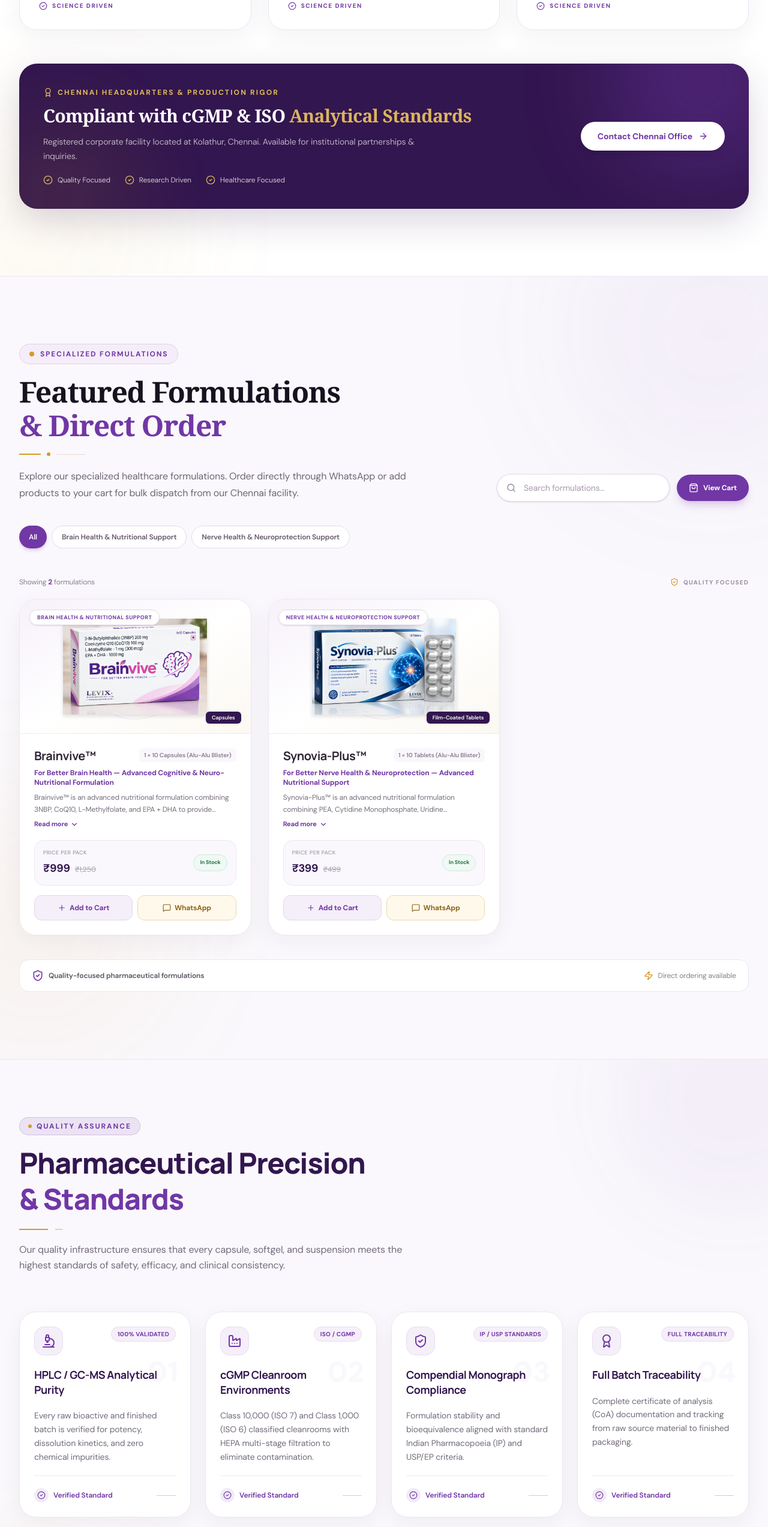
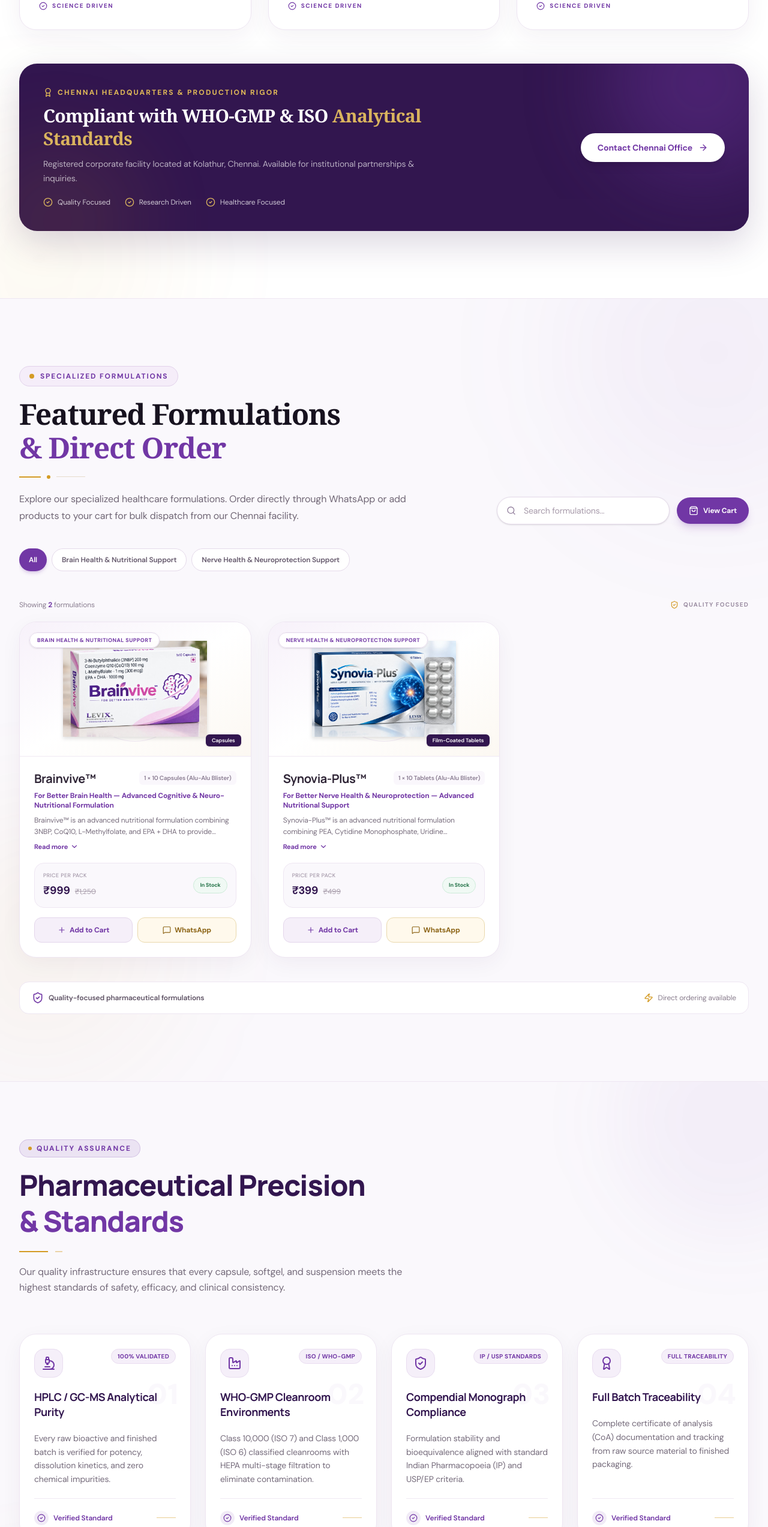
Before and after one commit to levixbiosciences-cmyk/levixbiosciences, a React (Vite) app: page / in a window 1280 px wide. Shown: the part 1702-4247 px from the top of the page at 60% size. Built offline with nearby package versions, Linux system fonts and the light colour scheme.

Commit message:
Update company data, pages, and minimal section components

```diff
--- a/src/components/sections/AboutMinimal.tsx
+++ b/src/components/sections/AboutMinimal.tsx
@@ -472,7 +472,7 @@
                   leading-tight
                 "
               >
-                Compliant with cGMP & ISO
+                Compliant with WHO-GMP & ISO
                 <span className="text-[#DAB45E]">
                   {' '}Analytical Standards
                 </span>
--- a/src/components/sections/QualityMinimal.tsx
+++ b/src/components/sections/QualityMinimal.tsx
@@ -18,10 +18,10 @@
     },
     {
       icon: <Factory className="w-6 h-6 text-[#7137A5]" />,
-      title: 'cGMP Cleanroom Environments',
+      title: 'WHO-GMP Cleanroom Environments',
       description:
         'Class 10,000 (ISO 7) and Class 1,000 (ISO 6) classified cleanrooms with HEPA multi-stage filtration to eliminate contamination.',
-      badge: 'ISO / cGMP',
+      badge: 'ISO / WHO-GMP',
     },
     {
       icon: <ShieldCheck className="w-6 h-6 text-[#7137A5]" />,
--- a/src/data/company.ts
+++ b/src/data/company.ts
@@ -52,7 +52,7 @@
     name: 'Rajesh K. Mehta, M.Pharm, MBA',
     role: 'Chief Operating Officer & Head of Quality',
     qualifications: 'M.Pharm (Pharmaceutics, BITS Pilani), Executive MBA (ISB)',
-    bio: 'Rajesh oversees global cGMP manufacturing operations, cleanroom regulatory compliance, and international supply chain distribution across 12 territories.',
+    bio: 'Rajesh oversees global WHO-GMP manufacturing operations, cleanroom regulatory compliance, and international supply chain distribution across 12 territories.',
     image: 'https://images.unsplash.com/photo-1560250097-0b93528c311a?auto=format&fit=crop&w=800&q=80',
     specialty: 'Pharmaceutical Quality Systems & Global Supply Integrity'
   },
--- a/src/data/pipeline.ts
+++ b/src/data/pipeline.ts
@@ -143,7 +143,7 @@
   {
     step: '05',
     title: 'Market Readiness & Medical Affairs',
-    description: 'Finalizing cGMP commercial batch manufacturing, physician monograph publication, and regulatory compliance dossiers for healthcare distribution.',
+    description: 'Finalizing WHO-GMP commercial batch manufacturing, physician monograph publication, and regulatory compliance dossiers for healthcare distribution.',
     duration: 'Months 32 - 36+',
     deliverables: ['Commercial production release', 'Healthcare provider scientific dossiers', 'Post-marketing pharmacovigilance framework']
   }
--- a/src/data/quality.ts
+++ b/src/data/quality.ts
@@ -27,9 +27,9 @@
     id: 'pillar-compliance',
     number: '02',
     title: 'Global Regulatory Compliance',
-    description: 'Our manufacturing facilities operate in strict accordance with WHO-GMP, US FDA cGMP (21 CFR Part 111/211), and ISO 22000 / ISO 9001 certified cleanroom environments.',
+    description: 'Our manufacturing facilities operate in strict accordance with WHO-GMP, US FDA WHO-GMP (21 CFR Part 111/211), and ISO 22000 / ISO 9001 certified cleanroom environments.',
     iconName: 'ShieldCheck',
-    metric: '100% cGMP Cleanroom Compliant',
+    metric: '100% WHO-GMP Cleanroom Compliant',
     details: [
       'Grade A & B laminar airflow aseptic processing suites',
       'Class 100,000 cleanroom HVAC positive pressure systems',
--- a/src/data/research.ts
+++ b/src/data/research.ts
@@ -78,7 +78,7 @@
   },
   {
     step: '05',
-    title: 'cGMP Scale-Up & Commercial Registry',
+    title: 'WHO-GMP Scale-Up & Commercial Registry',
     description: 'Validation of cleanroom manufacturing, automated packaging, and active post-market surveillance.',
     deliverable: 'Commercial Drug Master File'
   }
--- a/src/pages/AboutPage.tsx
+++ b/src/pages/AboutPage.tsx
@@ -51,7 +51,7 @@
             </div>
             <h3 className="text-xl font-bold text-[#0B1F33] font-['Manrope']">Our Patient Commitment</h3>
             <p className="text-sm text-[#66737F] leading-relaxed">
-              Every formulation is held to pharmaceutical cGMP rigor—ensuring physicians can prescribe with total confidence and patients receive safe, bioactive therapies.
+              Every formulation is held to pharmaceutical WHO-GMP rigor—ensuring physicians can prescribe with total confidence and patients receive safe, bioactive therapies.
             </p>
           </div>
 
--- a/src/pages/ProductDetailPage.tsx
+++ b/src/pages/ProductDetailPage.tsx
@@ -76,7 +76,7 @@
               <div className="p-4 rounded-2xl bg-[#F8FAFC] border border-[#E2E8F0] flex items-center justify-between text-xs text-[#66737F]">
                 <div className="flex items-center gap-2">
                   <ShieldCheck className="w-4 h-4 text-[#087F8C]" />
-                  <span>HPLC Tested &bull; cGMP Certified</span>
+                  <span>HPLC Tested &bull; WHO-GMP Certified</span>
                 </div>
                 <span className="font-mono text-[#0B1F33] font-semibold">{product.dosageForm}</span>
               </div>
@@ -165,8 +165,8 @@
               key={tab.id}
               onClick={() => setActiveTab(tab.id as any)}
               className={`px-5 py-3 rounded-xl text-xs sm:text-sm font-semibold transition-all whitespace-nowrap ${activeTab === tab.id
-                  ? 'bg-[#0B1F33] text-white shadow-sm'
-                  : 'text-[#66737F] hover:text-[#0B1F33] hover:bg-[#F8FAFC]'
+                ? 'bg-[#0B1F33] text-white shadow-sm'
+                : 'text-[#66737F] hover:text-[#0B1F33] hover:bg-[#F8FAFC]'
                 }`}
             >
               {tab.label}
```
